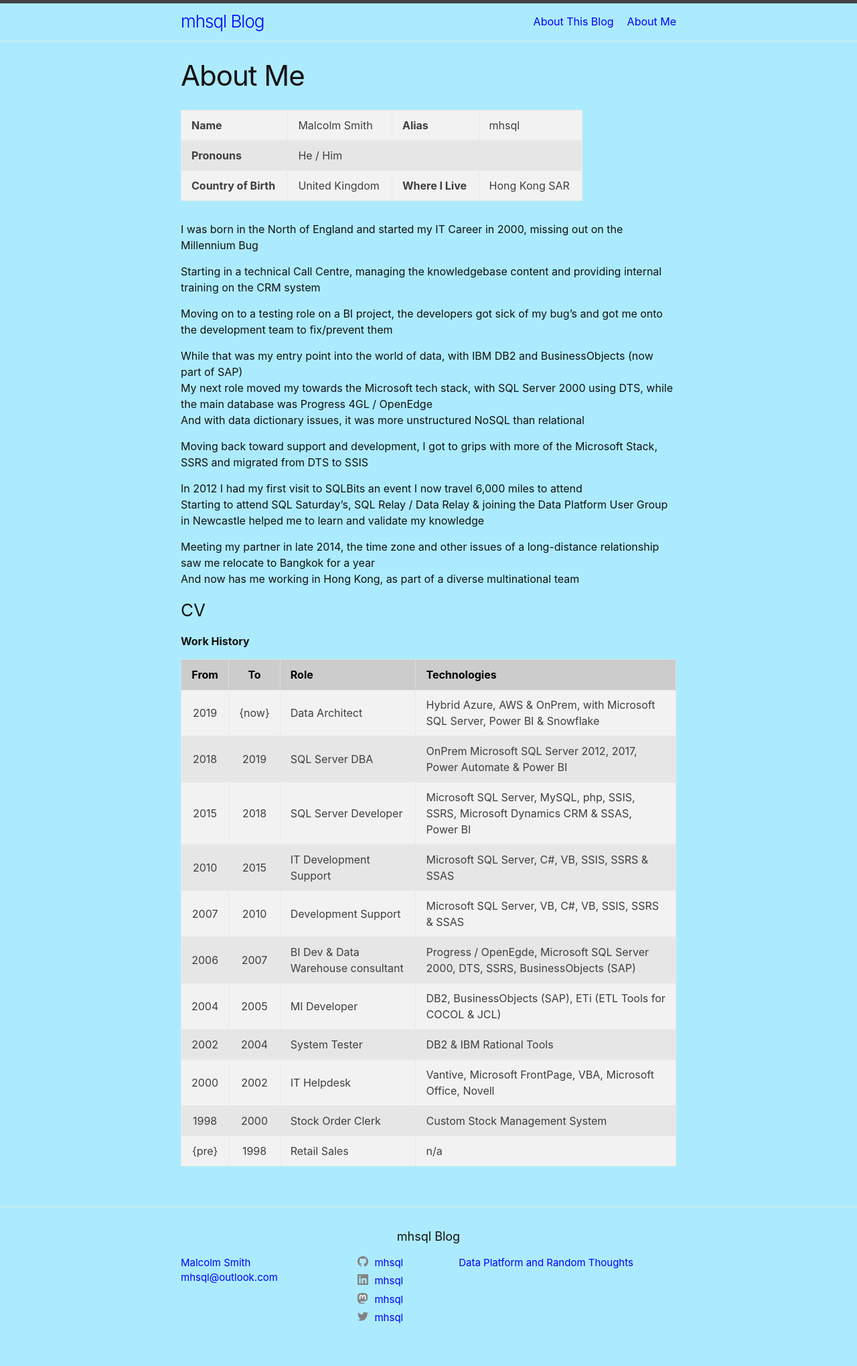
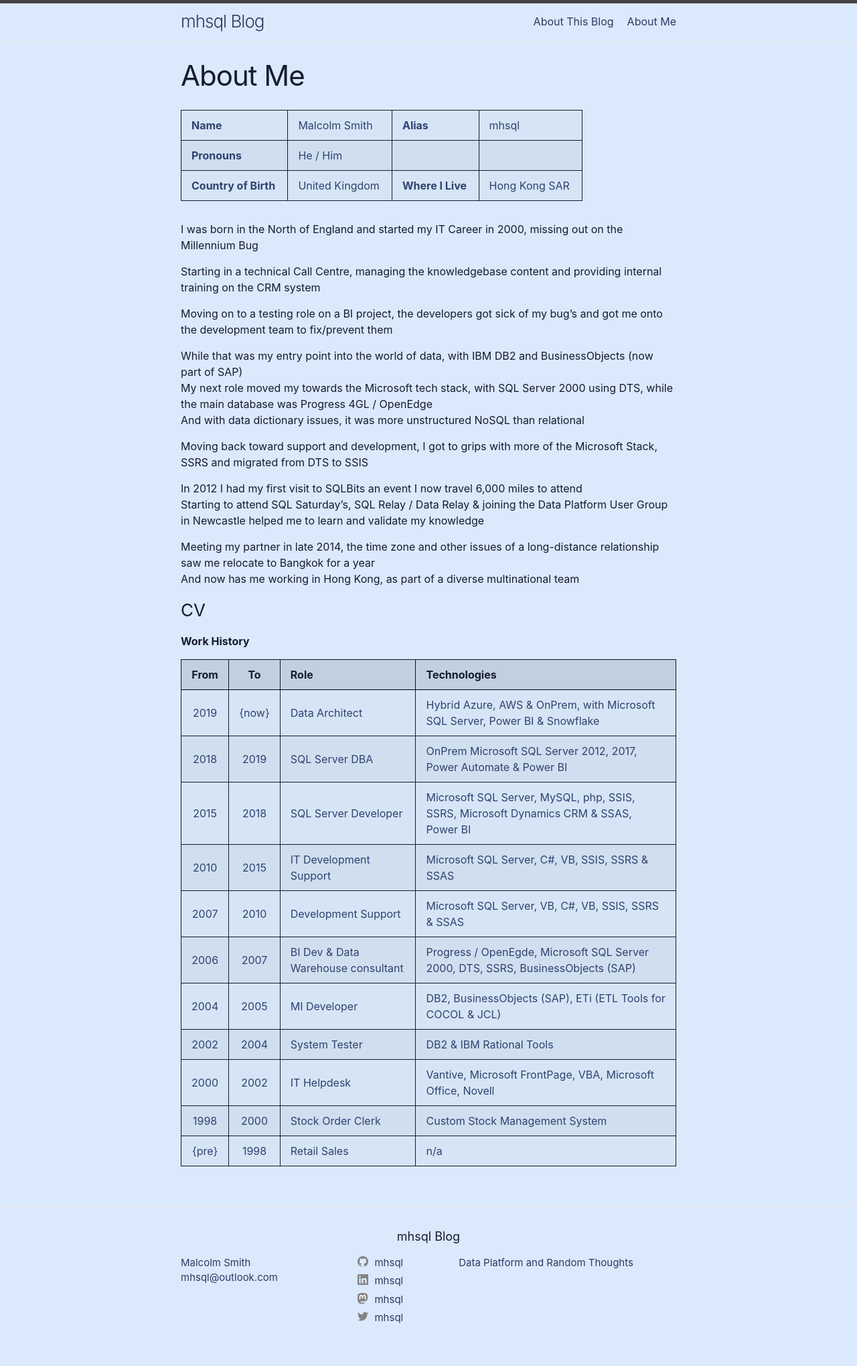
Before and after one commit to mhsql/mhsql.github.io, a Jekyll site: the page built from me.markdown, in a window 1280 px wide. Shown: the whole page at 67% size. Built offline with Jekyll 4.4.1, drawn with Linux system fonts in a browser that asks for light colours.

Commit message:
Brand
Amend Blue theme

```diff
--- a/_sass/minima.scss
+++ b/_sass/minima.scss
@@ -10,12 +10,12 @@ $base-line-height: 1.5 !default;
 
 $spacing-unit:     30px !default;
 
-$text-color:       #111 !default;  // minima base
+$text-color:       #151c30; //#111 !default;  // minima base
 // $text-color: #368ace  !default;  // my brand
 // $background-color: #fdfdfd !default;  // minima base
-$background-color: #acebff !default;
+$background-color: #dbe9fc; //#acebff !default;
 // $brand-color:      #2a7ae2 !default;  // minima base
-$brand-color:      #0000ff !default;
+$brand-color:      #2d3a63; //#0000ff !default;
 
 
 $grey-color:       #828282 !default;
--- a/_sass/minima/_base.scss
+++ b/_sass/minima/_base.scss
@@ -234,27 +234,31 @@ table {
   text-align: $table-text-align;
   color: lighten($text-color, 18%);
   border-collapse: collapse;
-  border: 1px solid $grey-color-light;
+  // border: 1px solid $grey-color-light; // minima base
+  border: 1px solid $text-color;  // my Brand
   tr {
     &:nth-child(even) {  // minma base
 //      background-color: lighten($grey-color-light, 6%); // minma base
-        background-color: #e6e6e6;  // my Brand
+        background-color: #cfdfef;  //#e6e6e6;  // my Brand
     }
     &:nth-child(odd) {  // my Brand - not part of minima base
-      background-color: #f2f2f2;  // my Brand
+        background-color: #d5e5f5;  //#f2f2f2;  // my Brand
     }
   }
   th, td {
     padding: ($spacing-unit / 3) ($spacing-unit / 2);
   }
   th {
-    color: #000000; // my Brand -- not in minima base
-    background-color: #cccccc; // my Brand
-//    background-color: lighten($grey-color-light, 3%); // minima base
-    border: 1px solid darken($grey-color-light, 4%);
-    border-bottom-color: darken($grey-color-light, 12%);
+    color: #151c30; //#000000; // my Brand -- not in minima base
+    background-color: #c0d0e0; // my Brand
+    // background-color: lighten($grey-color-light, 3%); // minima base
+    // border: 1px solid darken($grey-color-light, 4%); // minima base
+    border: 1px solid darken($text-color, 4%);  // my Brand
+    //border-bottom-color: darken($grey-color-light, 12%); // minima base
+    border-bottom-color: darken($text-color, 12%);  // my Brand
   }
   td {
-    border: 1px solid $grey-color-light;
+    // border: 1px solid $grey-color-light; // minima base
+    border: 1px solid $text-color;  // my Brand
   }
 }
```
